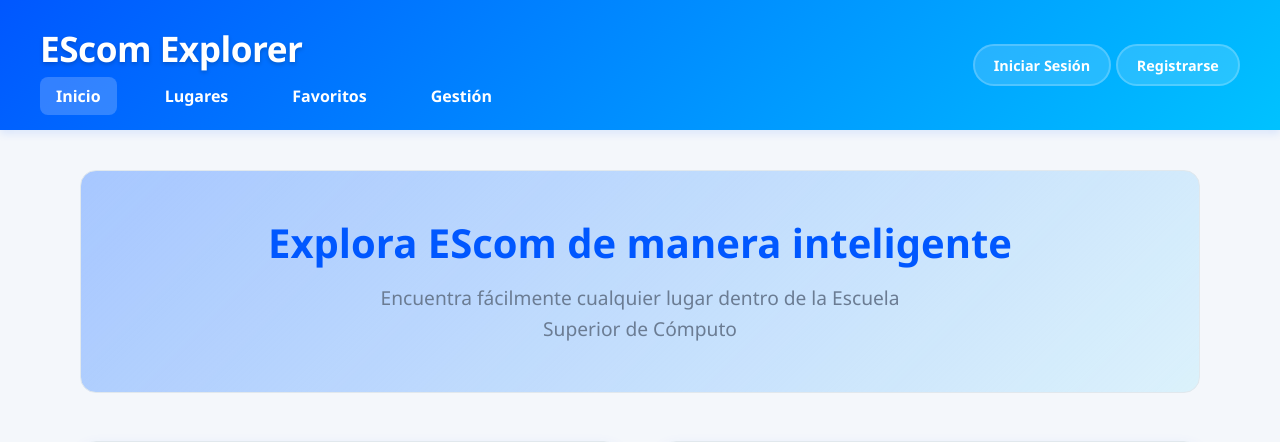
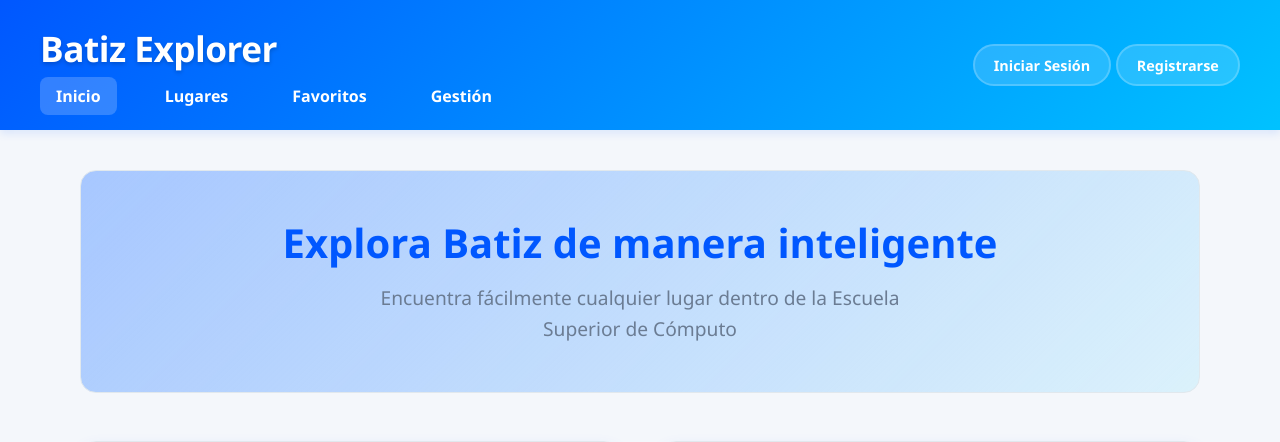
Before and after one commit to JavierVargasIPN2018/WEB-ESCOM-PF, a PHP site: page / in a window 1280 px wide. Shown: the top 442 px of the page. Run offline with PHP 8.4, Linux system fonts and the light colour scheme; data comes from the database, SQL or seed files in the repository.

Commit message:
chore: change Escom to Batiz

```diff
--- a/src/components/layouts/header.php
+++ b/src/components/layouts/header.php
@@ -10,7 +10,7 @@ $isLoggedIn = $currentUser !== null;
 
 <header class="main-header">
   <div class="header-left">
-    <h1>EScom Explorer</h1>
+    <h1>Batiz Explorer</h1>
 
     <nav class="main-nav">
       <ul>
--- a/src/views/auth/components/head.php
+++ b/src/views/auth/components/head.php
@@ -1,7 +1,7 @@
 <head>
   <meta charset="UTF-8">
   <meta name="viewport" content="width=device-width, initial-scale=1.0">
-  <title>Autenticación - EScom Explorer</title>
+  <title>Autenticación - Batiz Explorer</title>
   <link rel="stylesheet" href="styles/globals.css">
   <link rel="stylesheet" href="styles/responsive.css">
   <link rel="stylesheet" href="styles/auth.css">
--- a/src/views/auth/components/register-form.php
+++ b/src/views/auth/components/register-form.php
@@ -1,7 +1,7 @@
 <div class="auth-form-container active">
   <div class="auth-form-header">
     <h2>Crear cuenta nueva</h2>
-    <p>Únete a la comunidad EScom y explora el campus</p>
+    <p>Únete a la comunidad Batiz y explora el campus</p>
   </div>
 
   <form method="POST" action="/register" id="register-form" class="auth-form">
--- a/src/views/dashboard/admin.php
+++ b/src/views/dashboard/admin.php
@@ -4,7 +4,7 @@
 <head>
   <meta charset="UTF-8">
   <meta name="viewport" content="width=device-width, initial-scale=1.0">
-  <title>Gestión de Lugares - EScom Explorer</title>
+  <title>Gestión de Lugares - Batiz Explorer</title>
   <link rel="stylesheet" href="../css/styles.css">
   <link rel="stylesheet" href="../css/responsive.css">
   <link rel="stylesheet" href="../css/admin.css">
@@ -14,7 +14,7 @@
   <!-- HEADER -->
   <header class="main-header">
     <div class="header-left">
-      <h1>EScom Explorer</h1>
+      <h1>Batiz Explorer</h1>
       <nav class="main-nav">
         <ul>
           <li><a href="index.html">Inicio</a></li>
--- a/src/views/dashboard/user.php
+++ b/src/views/dashboard/user.php
@@ -4,7 +4,7 @@
 <head>
   <meta charset="UTF-8">
   <meta name="viewport" content="width=device-width, initial-scale=1.0">
-  <title>Gestión de Lugares - EScom Explorer</title>
+  <title>Gestión de Lugares - Batiz Explorer</title>
   <link rel="stylesheet" href="styles/globals.css">
   <link rel="stylesheet" href="styles/responsive.css">
   <link rel="stylesheet" href="styles/admin.css">
--- a/src/views/favorites/index.php
+++ b/src/views/favorites/index.php
@@ -4,7 +4,7 @@
 <head>
   <meta charset="UTF-8">
   <meta name="viewport" content="width=device-width, initial-scale=1.0">
-  <title>Favoritos - EScom Explorer</title>
+  <title>Favoritos - Batiz Explorer</title>
   <link rel="stylesheet" href="styles/globals.css">
   <link rel="stylesheet" href="styles/responsive.css">
   <link rel="stylesheet" href="styles/favorites.css">
--- a/src/views/home/index.php
+++ b/src/views/home/index.php
@@ -8,7 +8,7 @@
 <head>
   <meta charset="UTF-8">
   <meta name="viewport" content="width=device-width, initial-scale=1.0">
-  <title>EScom Explorer - Navegación Inteligente</title>
+  <title>Batiz Explorer - Navegación Inteligente</title>
   <link rel="stylesheet" href="styles/globals.css">
   <link rel="stylesheet" href="styles/responsive.css">
   <link rel="stylesheet" href="styles/home.css">
@@ -24,7 +24,7 @@
     <!-- Hero Section -->
     <section class="hero-section">
       <div class="hero-content">
-        <h2>Explora EScom de manera inteligente</h2>
+        <h2>Explora Batiz de manera inteligente</h2>
         <p>Encuentra fácilmente cualquier lugar dentro de la Escuela Superior de Cómputo</p>
       </div>
     </section>
@@ -38,7 +38,7 @@
           <p>Vista general del campus</p>
         </div>
         <div class="map-container">
-          <img src="public/images/placeholder.webp" alt="Mapa de ubicaciones EScom" class="map-image">
+          <img src="public/images/placeholder.webp" alt="Mapa de ubicaciones Batiz" class="map-image">
           <div class="map-overlay">
             <div class="map-stats">
               <div class="stat">
--- a/src/views/places/detail.php
+++ b/src/views/places/detail.php
@@ -15,7 +15,7 @@ foreach ($connections as $path) {
 <head>
   <meta charset="UTF-8">
   <meta name="viewport" content="width=device-width, initial-scale=1.0">
-  <title>Detalle de Lugar - EScom Explorer</title>
+  <title>Detalle de Lugar - Batiz Explorer</title>
   <link rel="stylesheet" href="../styles/globals.css">
   <link rel="stylesheet" href="../styles/responsive.css">
   <link rel="stylesheet" href="../styles/detail.css">
--- a/src/views/places/index.php
+++ b/src/views/places/index.php
@@ -4,7 +4,7 @@
 <head>
   <meta charset="UTF-8">
   <meta name="viewport" content="width=device-width, initial-scale=1.0">
-  <title>Lugares - EScom Explorer</title>
+  <title>Lugares - Batiz Explorer</title>
   <link rel="stylesheet" href="styles/globals.css">
   <link rel="stylesheet" href="styles/responsive.css">
 </head>
```
